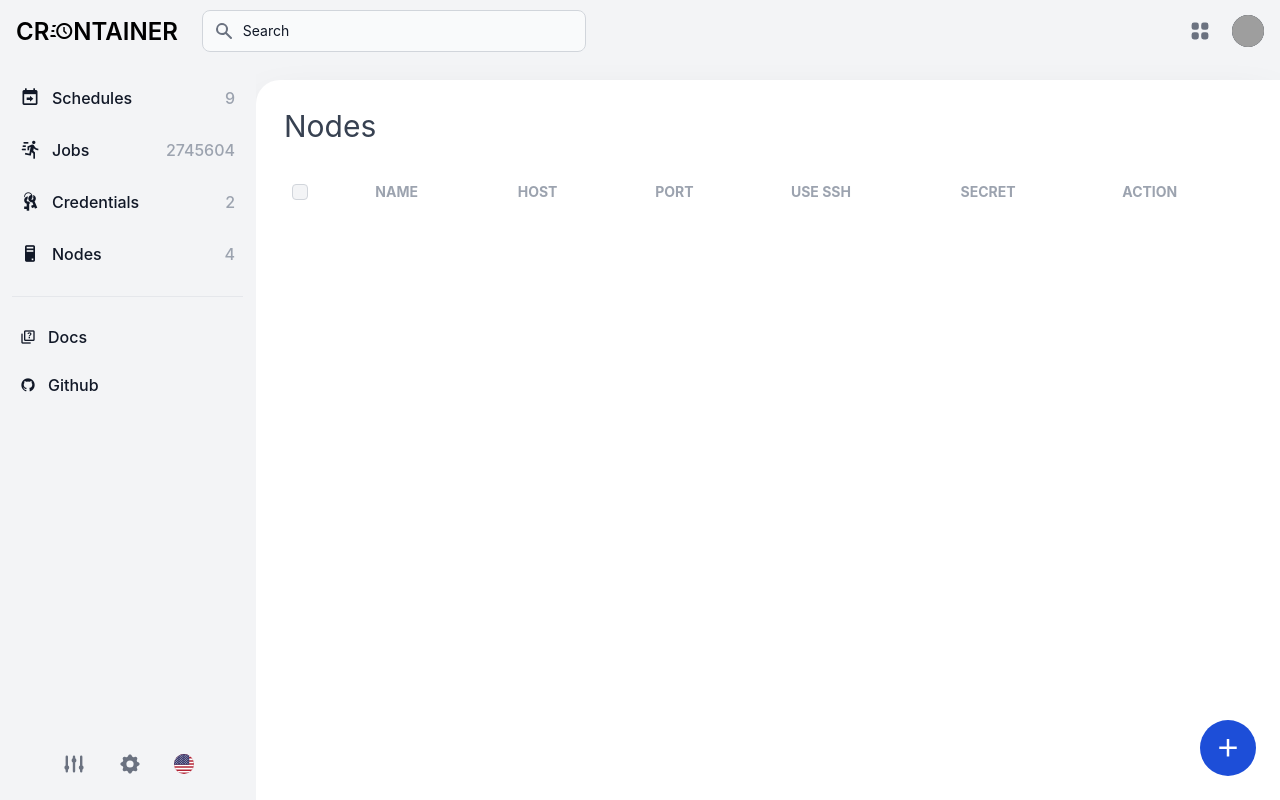
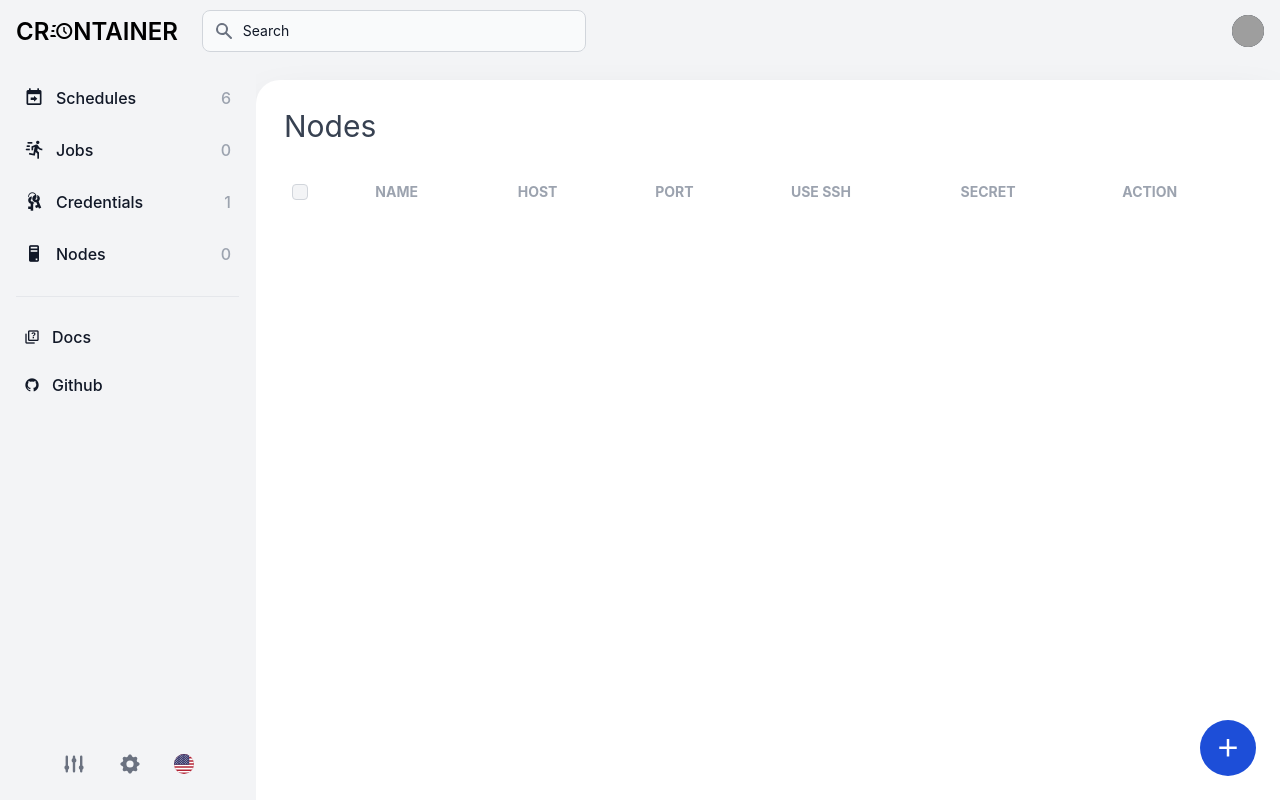
Before and after one commit to getcrontainer/crontainer, a Django app: page /node/ in a window 1280 px wide. Run offline with Django 5.2, Linux system fonts and the light colour scheme; the visitor is signed in with stand-in values (Sample User, id 1); data comes from the database, SQL or seed files in the repository; data that the repository does not hold is empty; some libraries are stand-ins or nearby versions; grey boxes are pictures that could not be loaded.

Commit message:
refactor: add resource count and table hover

```diff
--- a/apps/core/templates/core/base2.html
+++ b/apps/core/templates/core/base2.html
@@ -1,4 +1,5 @@
 {% load static %}
+{% load describe_cron %}
 <!DOCTYPE html>
 <html lang="en">
     <head>
@@ -63,13 +64,6 @@
                                        placeholder="Search" />
                             </div>
                         </form>
-                        <!--
-                   <div class="text-lg font-bold text-gray-500">
-                       <a href="{% url 'schedule-list' %}" class="ms-8 me-4 text-gray-900">Schedule</a>
-                       <a href="{% url 'job-list' %}" class="me-4">Jobs</a>
-                       <span class="me-4">Credentials</span>
-                       <span class="me-4">Nodes</span>
-</div>-->
                     </div>
                     <div class="flex items-center lg:order-3">
                         <button type="button"
@@ -87,22 +81,7 @@
                                 </path>
                             </svg>
                         </button>
-                        <!-- Apps -->
-                        <button type="button"
-                                data-dropdown-toggle="apps-dropdown"
-                                class="p-2 text-gray-500 rounded-lg hover:text-gray-900 hover:bg-gray-100 dark:text-gray-400 dark:hover:text-white dark:hover:bg-gray-700 focus:ring-4 focus:ring-gray-300 dark:focus:ring-gray-600">
-                            <span class="sr-only">View notifications</span>
-                            <!-- Icon -->
-                            <svg class="w-6 h-6"
-                                 fill="currentColor"
-                                 viewBox="0 0 20 20"
-                                 xmlns="http://www.w3.org/2000/svg">
-                                <path d="M5 3a2 2 0 00-2 2v2a2 2 0 002 2h2a2 2 0 002-2V5a2 2 0 00-2-2H5zM5 11a2 2 0 00-2 2v2a2 2 0 002 2h2a2 2 0 002-2v-2a2 2 0 00-2-2H5zM11 5a2 2 0 012-2h2a2 2 0 012 2v2a2 2 0 01-2 2h-2a2 2 0 01-2-2V5zM11 13a2 2 0 012-2h2a2 2 0 012 2v2a2 2 0 01-2 2h-2a2 2 0 01-2-2v-2z">
-                                </path>
-                            </svg>
-                        </button>
-                        <!-- Dropdown menu -->
-                        <div class="hidden overflow-hidden z-50 my-4 max-w-sm text-base list-none bg-white rounded divide-y divide-gray-100 shadow-lg dark:bg-gray-700 dark:divide-gray-600 rounded-xl"
+                        <div class="hidden overflow-hidden z-50 my-4 max-w-sm text-base list-none bg-white divide-y divide-gray-100 shadow-lg dark:bg-gray-700 dark:divide-gray-600 rounded-xl"
                              id="apps-dropdown">
                             <div class="block py-2 px-4 text-base font-medium text-center text-gray-700 bg-gray-50 dark:bg-gray-600 dark:text-gray-300">
                                 Apps
@@ -316,7 +295,7 @@
             <aside class="fixed top-0 left-0 z-40 w-64 h-screen pt-14 transition-transform -translate-x-full bg-gray-100 border-r border-gray-100 md:translate-x-0 dark:bg-gray-800 dark:border-gray-700"
                    aria-label="Sidenav"
                    id="drawer-navigation">
-                <div class="overflow-y-auto py-5 px-3 h-full bg-gray-100 dark:bg-gray-800">
+                <div class="overflow-y-auto py-5 px-4 h-full bg-gray-100 dark:bg-gray-800">
                     <form action="#" method="GET" class="md:hidden mb-2">
                         <label for="sidebar-search" class="sr-only">Search</label>
                         <div class="relative">
@@ -342,7 +321,7 @@
                                class="flex items-center p-2 text-base font-medium text-gray-900 rounded-lg dark:text-white hover:bg-gray-300 dark:hover:bg-gray-700 group">
                                 <span class="mdi mdi-calendar-arrow-right text-xl"></span>
                                 <span class="ml-3">Schedules</span>
-                                <div class="w-full text-right text-gray-400">9</div>
+                                <div class="w-full text-right text-gray-400">{% resource_count "schedule" %}</div>
                             </a>
                         </li>
                         <li>
@@ -350,7 +329,7 @@
                                class="flex items-center p-2 text-base font-medium text-gray-900 rounded-lg dark:text-white hover:bg-gray-300 dark:hover:bg-gray-700 group">
                                 <span class="mdi mdi-run-fast text-xl"></span>
                                 <span class="ml-3">Jobs</span>
-                                <div class="w-full text-right text-gray-400">2745604</div>
+                                <div class="w-full text-right text-gray-400">{% resource_count "job" %}</div>
                             </a>
                         </li>
                         <li>
@@ -358,7 +337,7 @@
                                class="flex items-center p-2 text-base font-medium text-gray-900 rounded-lg dark:text-white hover:bg-gray-200 dark:hover:bg-gray-700 group">
                                 <span class="mdi mdi-key-chain text-xl"></span>
                                 <span class="ml-3">Credentials</span>
-                                <div class="w-full text-right text-gray-400">2</div>
+                                <div class="w-full text-right text-gray-400">{% resource_count "credential" %}</div>
                             </a>
                         </li>
                         <li>
@@ -366,7 +345,7 @@
                                class="flex items-center p-2 text-base font-medium text-gray-900 rounded-lg dark:text-white hover:bg-gray-200 dark:hover:bg-gray-700 group">
                                 <span class="mdi mdi-desktop-tower text-xl"></span>
                                 <span class="ml-3">Nodes</span>
-                                <div class="w-full text-right text-gray-400">4</div>
+                                <div class="w-full text-right text-gray-400">{% resource_count "node" %}</div>
                             </a>
                         </li>
                     </ul>
--- a/apps/core/templates/core/credential_list.html
+++ b/apps/core/templates/core/credential_list.html
@@ -24,7 +24,7 @@
             </thead>
             <tbody>
                 {% for credential in object_list %}
-                    <tr class="bg-white border-b dark:bg-gray-800 dark:border-gray-700 hover:bg-gray-100 dark:hover:bg-gray-600">
+                    <tr class="bg-white border-b dark:bg-gray-800 dark:border-gray-700 hover:bg-orange-100 dark:hover:bg-gray-600">
                         <th scope="row"
                             class="flex items-center px-6 py-4 text-gray-700 whitespace-nowrap dark:text-white">
                             <div class="">
--- a/apps/core/templates/core/job_list.html
+++ b/apps/core/templates/core/job_list.html
@@ -26,7 +26,7 @@
             </thead>
             <tbody>
                 {% for job in object_list %}
-                    <tr class="bg-white border-b dark:bg-gray-800 dark:border-gray-700 hover:bg-gray-100 dark:hover:bg-gray-600">
+                    <tr class="bg-white border-b dark:bg-gray-800 dark:border-gray-700 hover:bg-orange-100 dark:hover:bg-gray-600">
                         <td class="w-4 p-4">
                             <div class="flex items-center">
                                 <input id="checkbox-table-search-1"
--- a/apps/core/templatetags/describe_cron.py
+++ b/apps/core/templatetags/describe_cron.py
@@ -1,5 +1,8 @@
 from cron_descriptor import ExpressionDescriptor, FormatException, Options
 from django import template
+
+from apps.core.models import Credential, Job, Schedule
+from apps.node.models import Node
 
 register = template.Library()
 
@@ -15,3 +18,20 @@ def describe_cron(value):
         return ExpressionDescriptor(value, cron_options).get_description()
     except FormatException:
         return "Invalid cron expression"
+
+
+@register.simple_tag
+def resource_count(resource):
+    if resource == "schedule":
+        return Schedule.objects.all().count()
+
+    if resource == "job":
+        return Job.objects.all().count()
+
+    if resource == "credential":
+        return Credential.objects.all().count()
+
+    if resource == "node":
+        return Node.objects.all().count()
+
+    return 0
--- a/apps/node/templates/node/node_list.html
+++ b/apps/node/templates/node/node_list.html
@@ -31,7 +31,7 @@
             </thead>
             <tbody>
                 {% for node in node_list %}
-                    <tr class="bg-white border-b dark:bg-gray-800 dark:border-gray-700 hover:bg-gray-50 dark:hover:bg-gray-600">
+                    <tr class="bg-white border-b dark:bg-gray-800 dark:border-gray-700 hover:bg-orange-100 dark:hover:bg-gray-600">
                         <td class="w-4 p-4">
                             <div class="flex items-center">
                                 <input id="checkbox-table-search-1"
```
